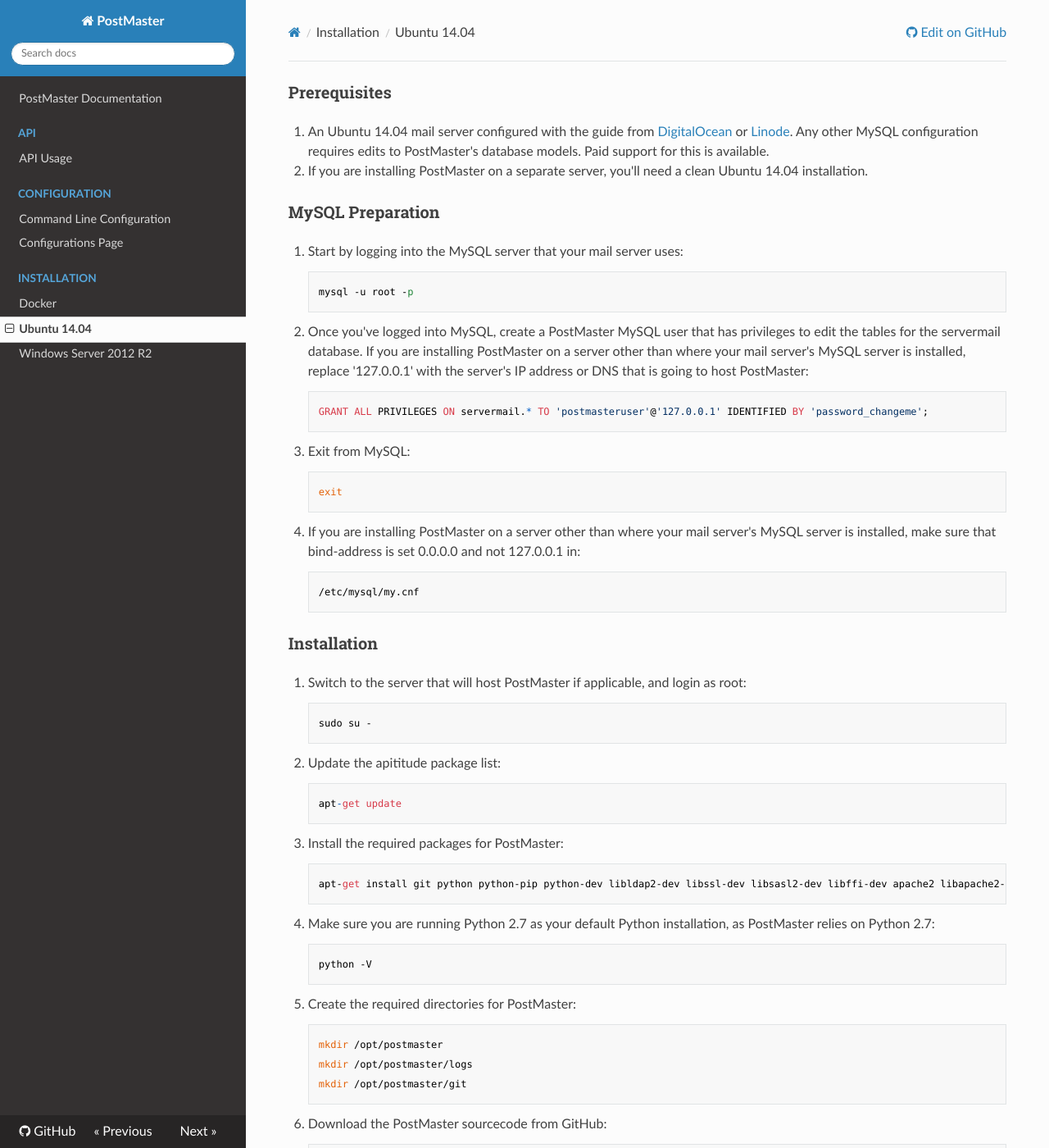
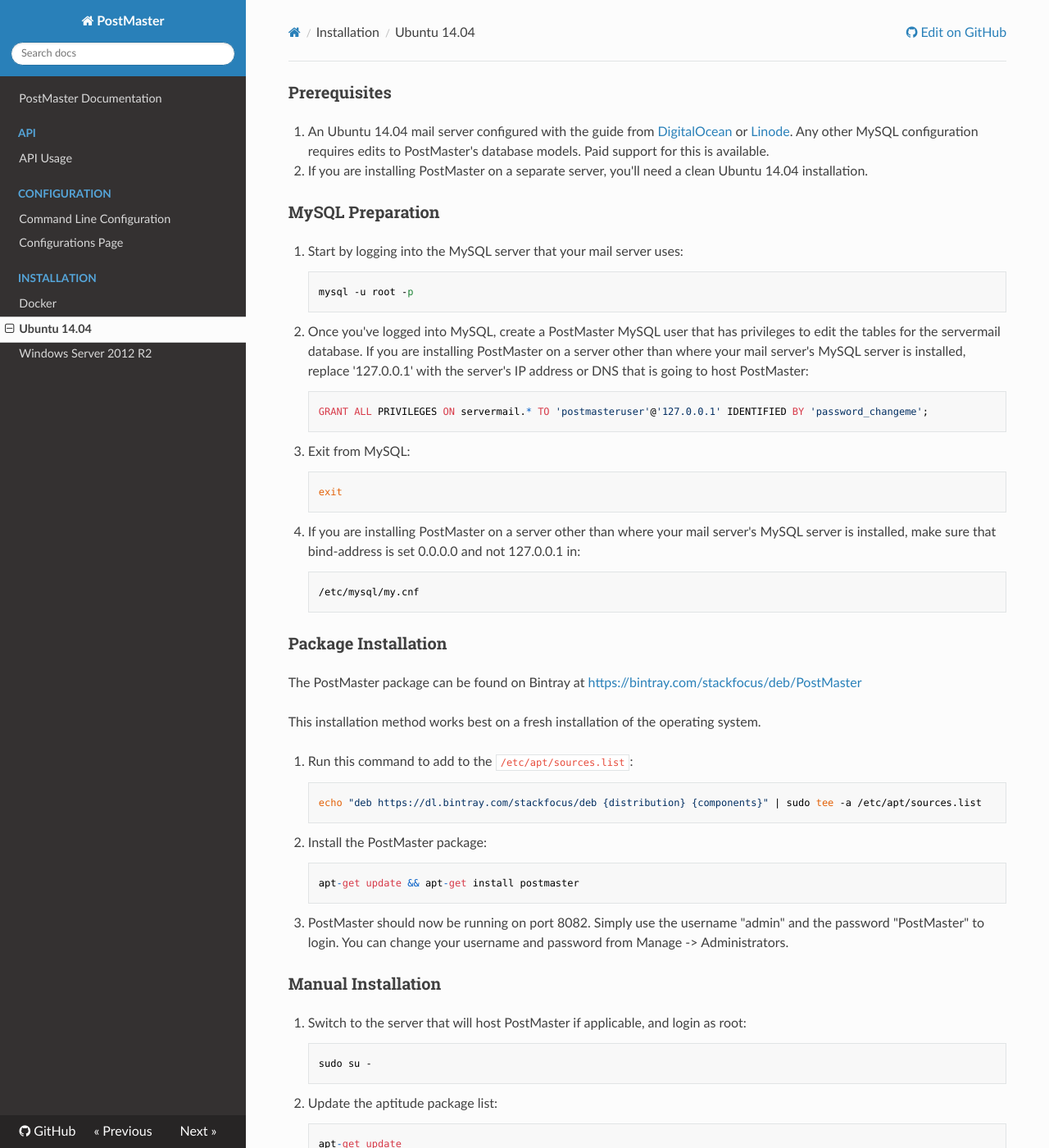
Before and after one commit to StackFocus/PostMaster, an MkDocs documentation site: the page built from docs/Installation/Ubuntu 14.04.md, in a window 1280 px wide and 1400 px high. Shown: the whole window at 82% size. Built offline with MkDocs 1.6.1, drawn with Linux system fonts in a browser that asks for light colours; nearby versions of some CDN libraries.

Commit message:
Updated docs to reflect the package installation
Signed-off-by: Kevin <kevin@stealsyour.pw>

```diff
--- a/docs/Installation/Ubuntu 14.04.md
+++ b/docs/Installation/Ubuntu 14.04.md
@@ -23,12 +23,27 @@
 
         /etc/mysql/my.cnf
 
-### Installation
+### Package Installation
+The PostMaster package can be found on Bintray at [https://bintray.com/stackfocus/deb/PostMaster](https://bintray.com/stackfocus/deb/PostMaster)
+
+This installation method works best on a fresh installation of the operating system.
+
+1. Run this command to add to the `/etc/apt/sources.list`:
+
+        echo "deb https://dl.bintray.com/stackfocus/deb {distribution} {components}" | sudo tee -a /etc/apt/sources.list
+
+2. Install the PostMaster package:
+
+        apt-get update && apt-get install postmaster
+
+3. PostMaster should now be running on port 8082. Simply use the username "admin" and the password "PostMaster" to login. You can change your username and password from Manage -> Administrators.
+
+### Manual Installation
 1. Switch to the server that will host PostMaster if applicable, and login as root:
 
         sudo su -
 
-2. Update the apititude package list:
+2. Update the aptitude package list:
 
         apt-get update
 
```
Also changed, not shown: docs/Installation/Docker.md (+1 -1 lines), 1 other file.
